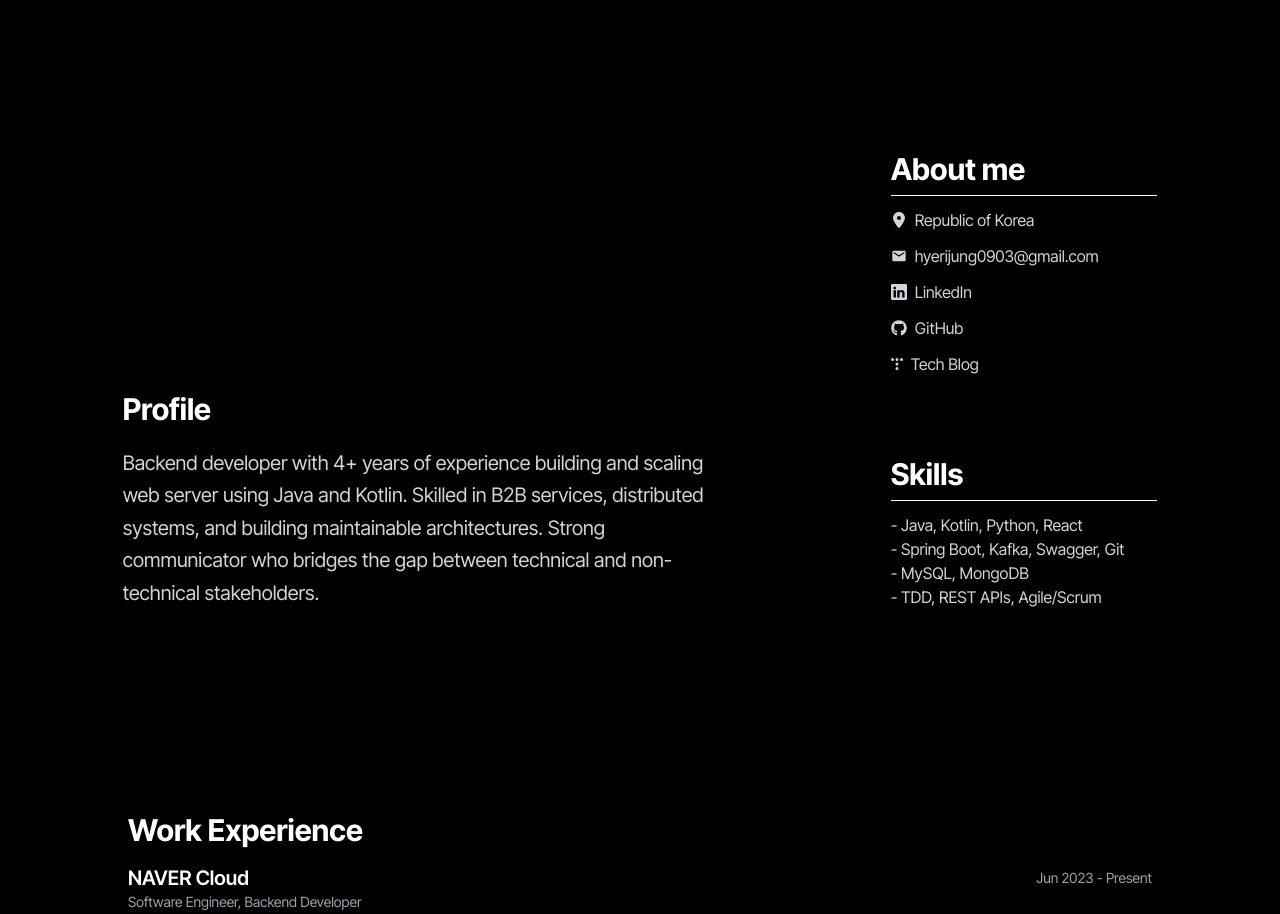
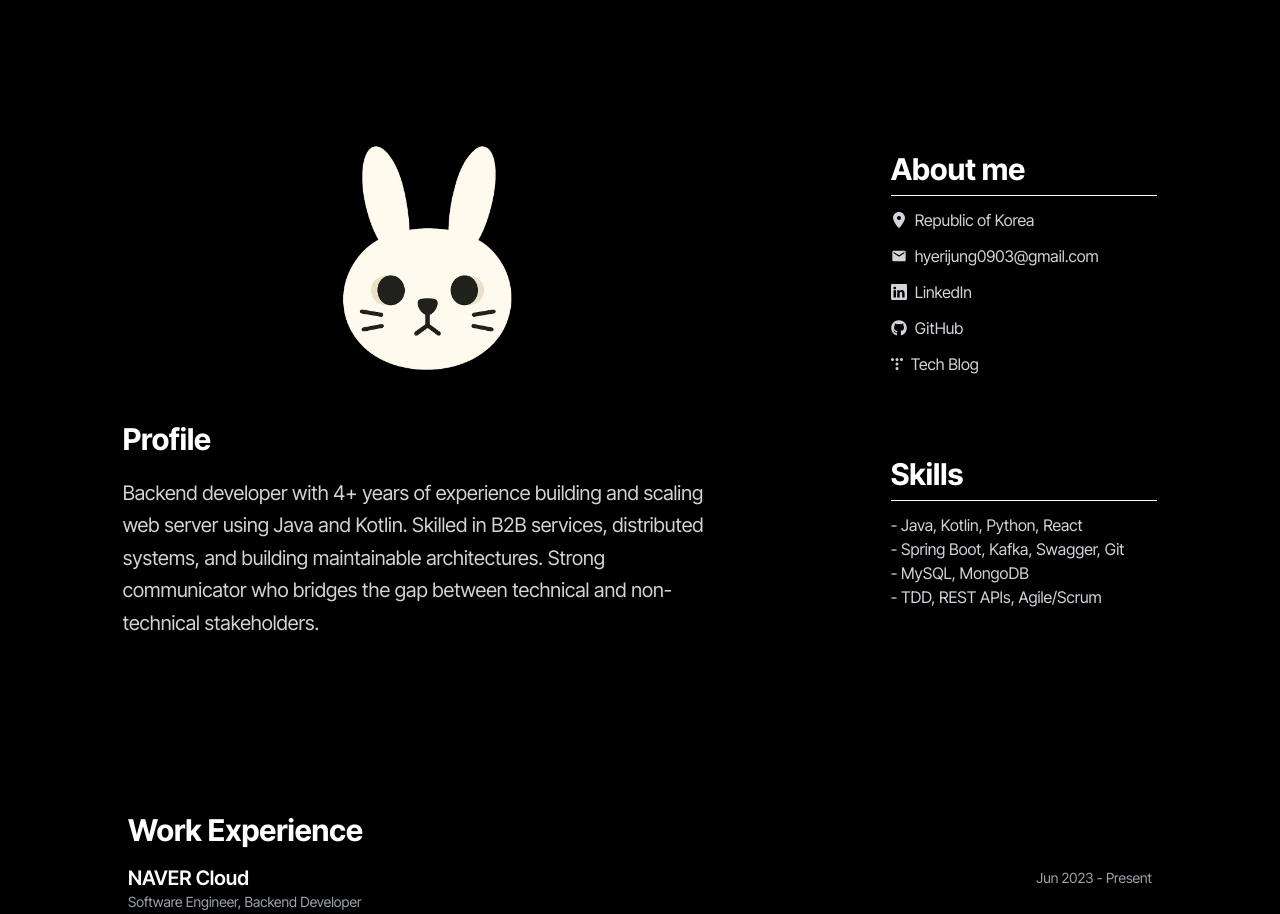
Before and after one commit to hyeri0903/hyeri0903.github.io, a Next.js app: page / in a window 1280 px wide. Shown: the part 820-1734 px from the top of the page. Built offline with nearby package versions, Linux system fonts and the light colour scheme.

Commit message:
edit profile image

```diff
--- a/components/Profile.tsx
+++ b/components/Profile.tsx
@@ -12,10 +12,10 @@ export default function Profile() {
     <section className="min-h-screen flex flex-col md:flex-row bg-gray-200 dark:bg-black transition-colors justify-center">
       <div className="max-w-3xl md:w-2/3 flex-shrink-0 flex flex-col px-20 justify-center">
         <div className="flex items-center justify-center">
-          <Image src="/rabbit.png" alt="rabbit" width={200} height={200} />
+          <Image src="/profile.png" alt="rabbit" width={300} height={300} />
         </div>
 
-        <h2 className="mt-10 text-left text-2xl md:text-3xl font-bold text-gray-900 dark:text-white">
+        <h2 className="text-left text-2xl md:text-3xl font-bold text-gray-900 dark:text-white">
           Profile
         </h2>
 
```
Also changed, not shown: public/profile.png (added).
